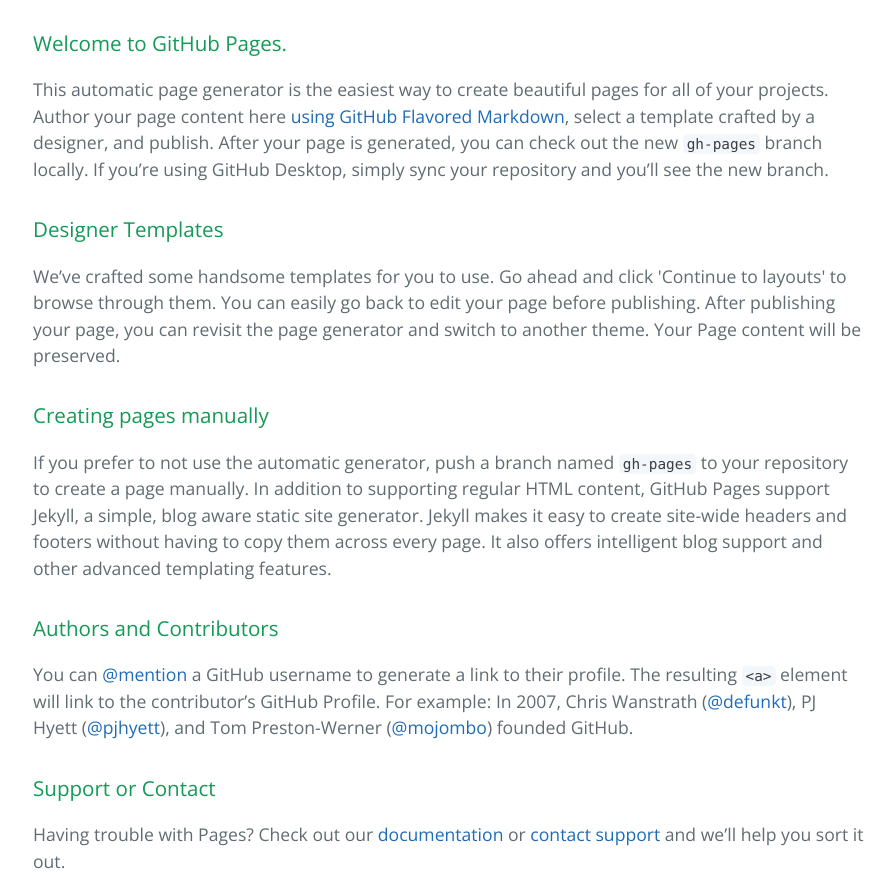
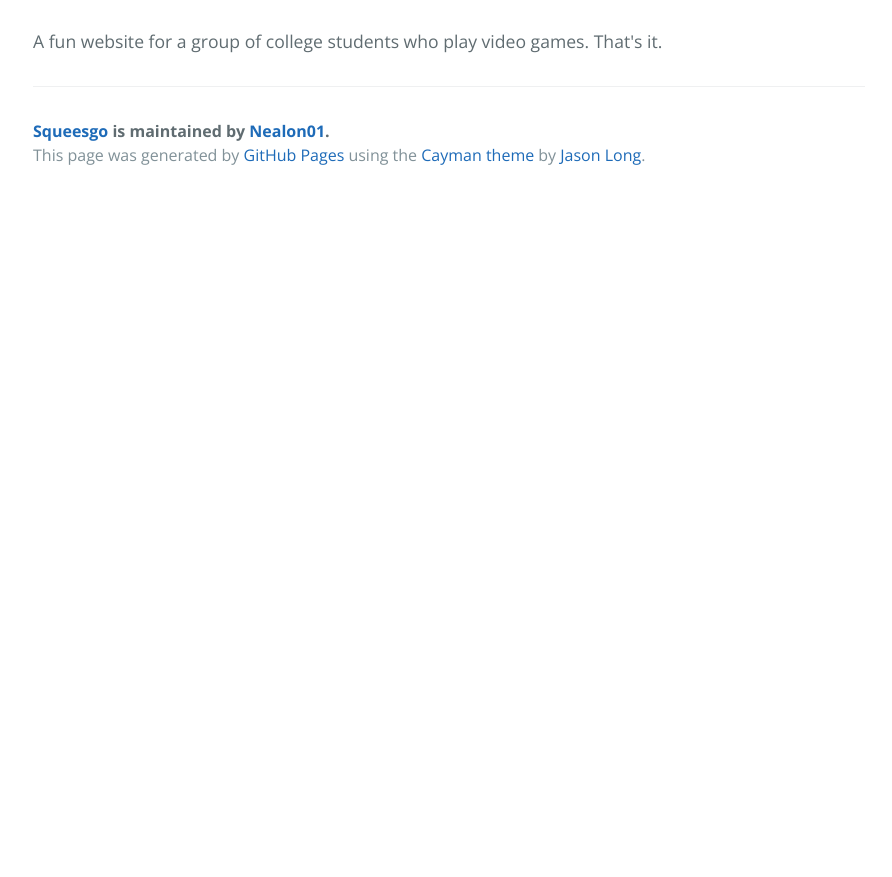
Before and after one commit to Nealon01/SqueeSGO, a plain HTML site: page index.html in a window 1280 px wide. Shown: the part 340-1217 px from the top of the page, without its empty margins (191-1083 px from the left). After the commit the page ends 800 px from the top, so only its background shows below. Drawn offline with nearby package versions, Linux system fonts and the light colour scheme.

```diff
--- a/index.html
+++ b/index.html
@@ -19,30 +19,7 @@
     </section>
 
     <section class="main-content">
-      <h3>
-<a id="welcome-to-github-pages" class="anchor" href="#welcome-to-github-pages" aria-hidden="true"><span aria-hidden="true" class="octicon octicon-link"></span></a>Welcome to GitHub Pages.</h3>
-
-<p>This automatic page generator is the easiest way to create beautiful pages for all of your projects. Author your page content here <a href="https://guides.github.com/features/mastering-markdown/">using GitHub Flavored Markdown</a>, select a template crafted by a designer, and publish. After your page is generated, you can check out the new <code>gh-pages</code> branch locally. If you’re using GitHub Desktop, simply sync your repository and you’ll see the new branch.</p>
-
-<h3>
-<a id="designer-templates" class="anchor" href="#designer-templates" aria-hidden="true"><span aria-hidden="true" class="octicon octicon-link"></span></a>Designer Templates</h3>
-
-<p>We’ve crafted some handsome templates for you to use. Go ahead and click 'Continue to layouts' to browse through them. You can easily go back to edit your page before publishing. After publishing your page, you can revisit the page generator and switch to another theme. Your Page content will be preserved.</p>
-
-<h3>
-<a id="creating-pages-manually" class="anchor" href="#creating-pages-manually" aria-hidden="true"><span aria-hidden="true" class="octicon octicon-link"></span></a>Creating pages manually</h3>
-
-<p>If you prefer to not use the automatic generator, push a branch named <code>gh-pages</code> to your repository to create a page manually. In addition to supporting regular HTML content, GitHub Pages support Jekyll, a simple, blog aware static site generator. Jekyll makes it easy to create site-wide headers and footers without having to copy them across every page. It also offers intelligent blog support and other advanced templating features.</p>
-
-<h3>
-<a id="authors-and-contributors" class="anchor" href="#authors-and-contributors" aria-hidden="true"><span aria-hidden="true" class="octicon octicon-link"></span></a>Authors and Contributors</h3>
-
-<p>You can <a href="https://help.github.com/articles/basic-writing-and-formatting-syntax/#mentioning-users-and-teams" class="user-mention">@mention</a> a GitHub username to generate a link to their profile. The resulting <code>&lt;a&gt;</code> element will link to the contributor’s GitHub Profile. For example: In 2007, Chris Wanstrath (<a href="https://github.com/defunkt" class="user-mention">@defunkt</a>), PJ Hyett (<a href="https://github.com/pjhyett" class="user-mention">@pjhyett</a>), and Tom Preston-Werner (<a href="https://github.com/mojombo" class="user-mention">@mojombo</a>) founded GitHub.</p>
-
-<h3>
-<a id="support-or-contact" class="anchor" href="#support-or-contact" aria-hidden="true"><span aria-hidden="true" class="octicon octicon-link"></span></a>Support or Contact</h3>
-
-<p>Having trouble with Pages? Check out our <a href="https://help.github.com/pages">documentation</a> or <a href="https://github.com/contact">contact support</a> and we’ll help you sort it out.</p>
+      <p>A fun website for a group of college students who play video games.  That's it.</p>
 
       <footer class="site-footer">
         <span class="site-footer-owner"><a href="https://github.com/Nealon01/SqueeSGO">Squeesgo</a> is maintained by <a href="https://github.com/Nealon01">Nealon01</a>.</span>
```
Also changed, not shown: params.json (+1 -1 lines).
